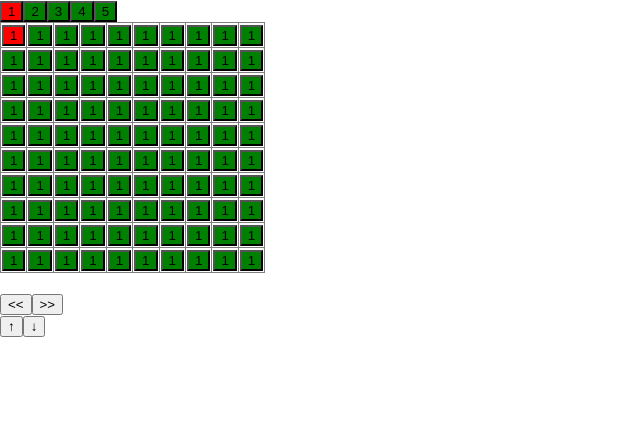
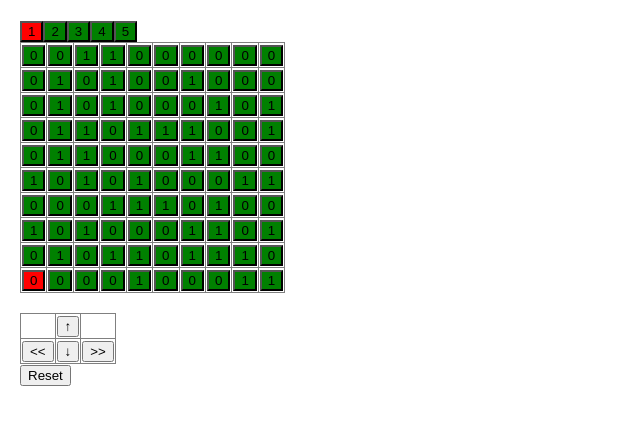
Before and after one commit to arya065/JS, a React (Create React App) app in the folder react/minevanic/: page / in a window 1280 px wide. Shown: the top 424 px of the page, without its empty margins (0-640 px from the left). Built offline with nearby package versions, Linux system fonts and the light colour scheme.

Commit message:
add win condition

```diff
--- a/react/minevanic/src/Table.js
+++ b/react/minevanic/src/Table.js
@@ -8,7 +8,8 @@ class Table extends React.Component {
             on: "red",
             off: "green",
             array: this.fillArr(),
-            current: [0, 0]
+            current: [9, 0],
+            win: false
         };
         this.fillArr = this.fillArr.bind(this);
         this.press = this.press.bind(this);
@@ -16,16 +17,20 @@ class Table extends React.Component {
         this.decrementX = this.decrementX.bind(this);
         this.incrementY = this.incrementY.bind(this);
         this.decrementY = this.decrementY.bind(this);
+        this.resetPos = this.resetPos.bind(this);
+        this.checkWin = this.checkWin.bind(this);
     }
-    // создание массива единиц
+    // создание массива
     fillArr() {
         let array = [];
         for (let i = 0; i < 10; i++) {
             array[i] = [];
             for (let j = 0; j < 10; j++) {
-                array[i][j] = 1;
+                array[i][j] = Math.floor(Math.random() * 2);
             }
         }
+        array[9][0] = 0;
+        array[0][9] = 0;
         return array;
     }
 
@@ -37,7 +42,6 @@ class Table extends React.Component {
         }
         console.log(event);
     }
-    // два метода для увеличения и уменьшения счётчика
     incrementX() {
         let newArr = this.state.current;
         if (newArr[0] == 9 && newArr[1] == 9) {
@@ -52,6 +56,7 @@ class Table extends React.Component {
             }
         }
         this.setState({ current: newArr });
+        this.checkWin(newArr);
     }
     // вывод в консоли при изменении
     // это если мы создаём новую ссылку на массив, т.к. state обновляется как обезьяна
@@ -72,6 +77,7 @@ class Table extends React.Component {
             }
         }
         this.setState({ current: newArr });
+        this.checkWin(newArr);
     }
     incrementY() {
         let newArr = this.state.current;
@@ -81,6 +87,7 @@ class Table extends React.Component {
             newArr[0] += 1;
         }
         this.setState({ current: newArr });
+        this.checkWin(newArr);
     }
     decrementY() {
         let newArr = this.state.current;
@@ -90,6 +97,18 @@ class Table extends React.Component {
             newArr[0] -= 1;
         }
         this.setState({ current: newArr });
+        this.checkWin(newArr);
+    }
+    resetPos() {
+        this.setState({ current: [9, 0] });
+    }
+    checkWin(arr) {
+        if (arr[0] == 0 && arr[1] == 9) {
+            this.resetPos();
+            this.setState({ win: "You won" });
+        } else {
+            this.setState({ win: false });
+        }
     }
     render() {
         // let arr = this.fillArr();
@@ -119,12 +138,23 @@ class Table extends React.Component {
                         ))}
                     </tbody>
                 </table>
+                <div>{this.state.win}</div>
                 <br />
-                <button onClick={this.decrementX}>{"<<"}</button>
-                <button onClick={this.incrementX}>{">>"}</button>
-                <br></br>
-                <button onClick={this.decrementY}>{"↑"}</button>
-                <button onClick={this.incrementY}>{"↓"}</button>
+                <table border="1px">
+                    <tbody>
+                        <tr>
+                            <td></td>
+                            <td><button onClick={this.decrementY}>↑</button></td>
+                            <td></td>
+                        </tr>
+                        <tr>
+                            <td><button onClick={this.decrementX}>{"<<"}</button></td>
+                            <td><button onClick={this.incrementY}>↓</button></td>
+                            <td><button onClick={this.incrementX}>{">>"}</button></td>
+                        </tr>
+                    </tbody>
+                </table>
+                <button onClick={this.resetPos}>Reset</button>
             </div >
         );
     }
--- a/react/minevanic/src/index.css
+++ b/react/minevanic/src/index.css
@@ -1,5 +1,6 @@
 body {
-  margin: 0;
+  margin: 20px;
+  /* margin: 0; */
   font-family: -apple-system, BlinkMacSystemFont, 'Segoe UI', 'Roboto', 'Oxygen',
     'Ubuntu', 'Cantarell', 'Fira Sans', 'Droid Sans', 'Helvetica Neue',
     sans-serif;
```
